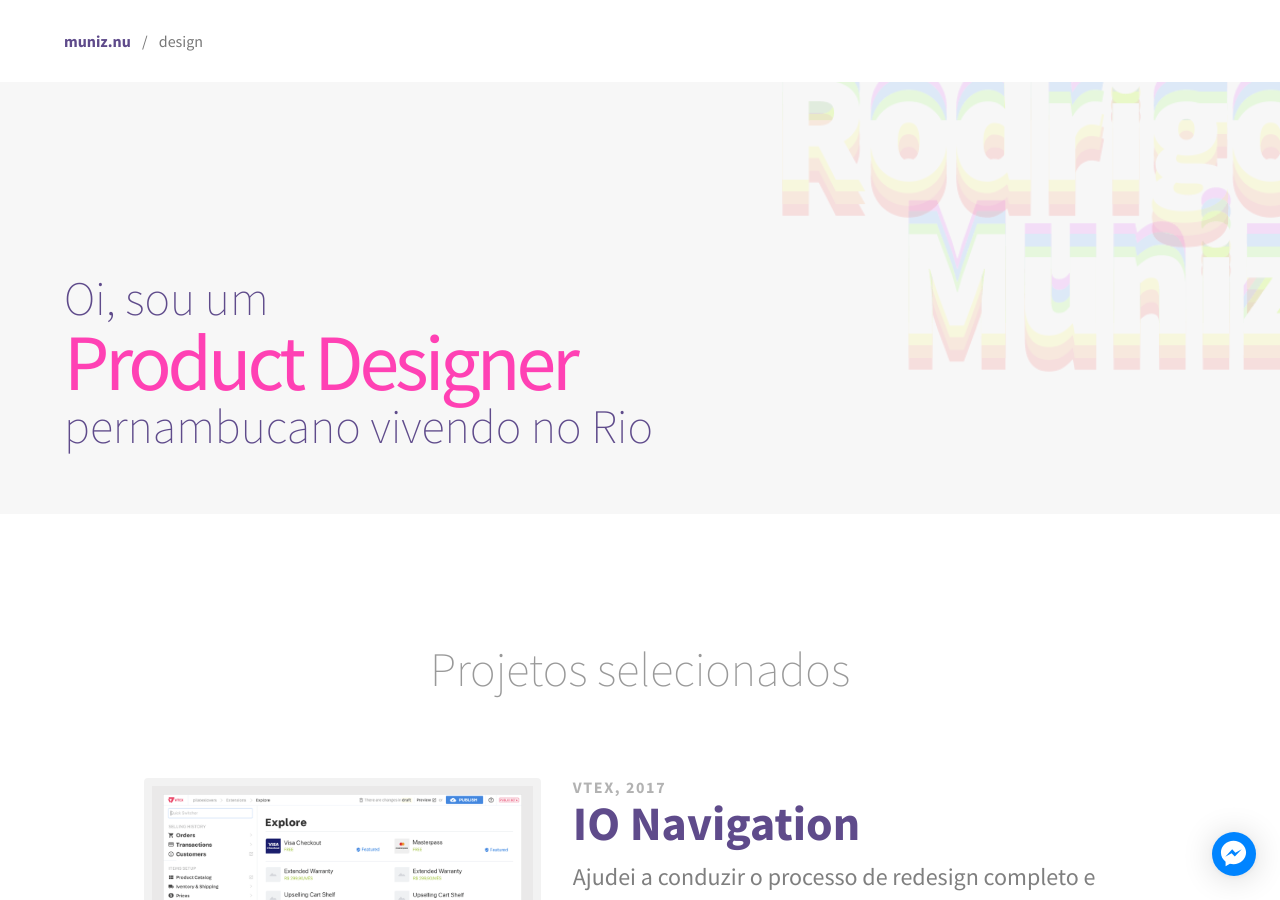
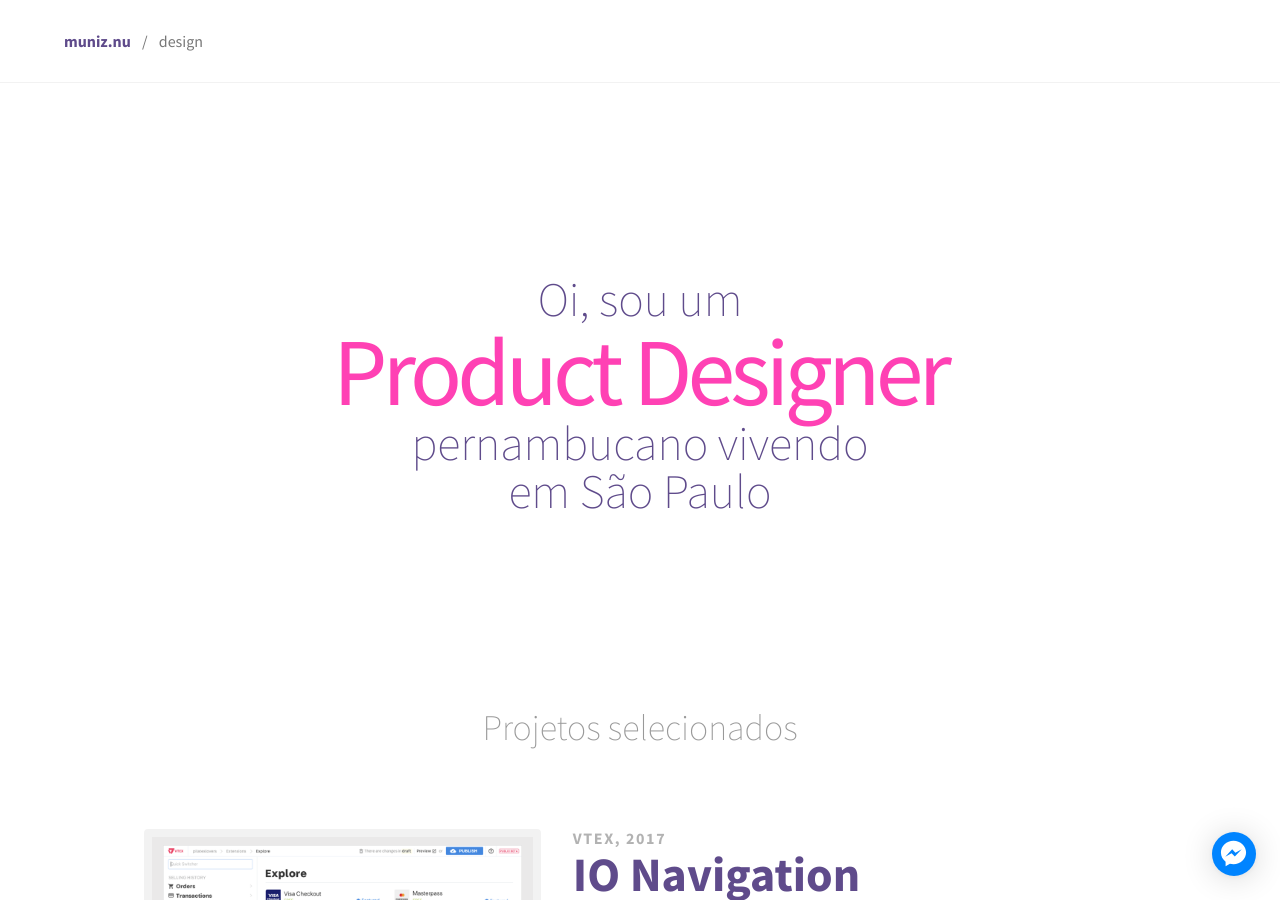
Before and after one commit to rodrigomuniz/muniz.nu, a Jekyll site: the page built from design/index.html, in a window 1280 px wide and 900 px high. Built offline with Jekyll 4.4.1, drawn with Linux system fonts in a browser that asks for light colours; nearby versions of some CDN libraries.

Commit message:
set cleaner design hero

```diff
--- a/_includes/design-projects-list.html
+++ b/_includes/design-projects-list.html
@@ -1,5 +1,5 @@
 <section class="w-100 w-80-ns center mv4 pv5-ns ph3">
-	<h2 class="f2 f2-m f1-ns fw1 mv0 pt4 pb3 pb5-ns black-40 tc">Projetos selecionados</h2>
+	<h2 class="f3 f2-ns fw1 mv0 pt4 pb3 pb5-ns black-40 tc">Projetos selecionados</h2>
 
 	{% assign ordered_projects = site.portfolio | sort:"order" %}
 	{% for project in ordered_projects %}
--- a/design/index.html
+++ b/design/index.html
@@ -10,10 +10,10 @@
 	</nav>
 </header>
 
-<section class="bg-black-05 contain" style="background:rgba(0,0,0,.03) url(../images/bg-grafismo-rm.png) no-repeat top right;">
-	<div class="mw8 mw9-ns center">
-		<div class="pt6 pb5 ph3 ph3-m ph5-ns">
-			<h3 class="measure-narrow-ns f2 f1-ns fw2 mv0 pt5 mt6-m lh-solid purple">Oi, sou um 	<strong class="f2 f1-m f-subheadline-ns db fw4 hot-pink tracked-tight">Product Designer</strong> pernambucano vivendo no Rio</h3>
+<section class="contain">
+	<div class="mw8 mw9-ns center tc">
+		<div class="pt5 pt6-l pb5 ph3 ph3-m ph5-ns bt b--black-05">
+			<h3 class="f1 fw2 mv0 pt5 mt6-m lh-solid purple">Oi, sou um 	<strong class="f-subheadline f-headline-ns db fw4 hot-pink tracked-tight">Product Designer</strong> pernambucano vivendo<br>em São Paulo</h3>
 		</div>
 	</div>
 </section>
```
